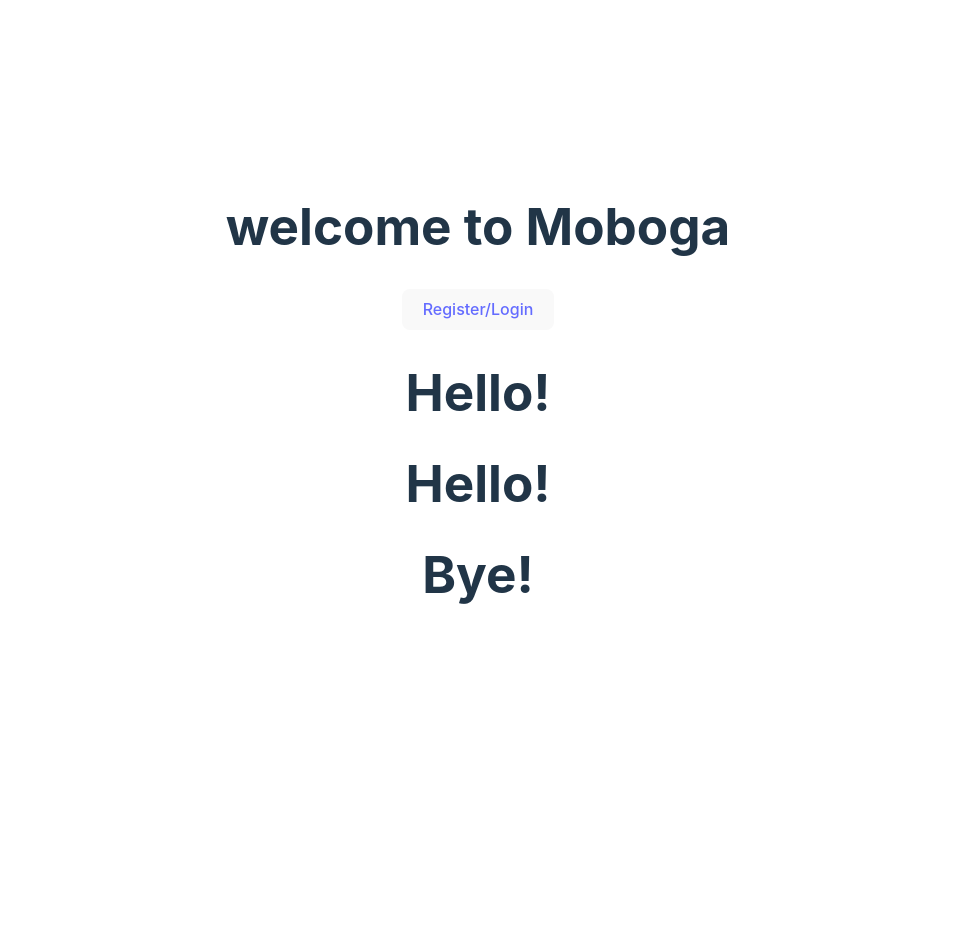
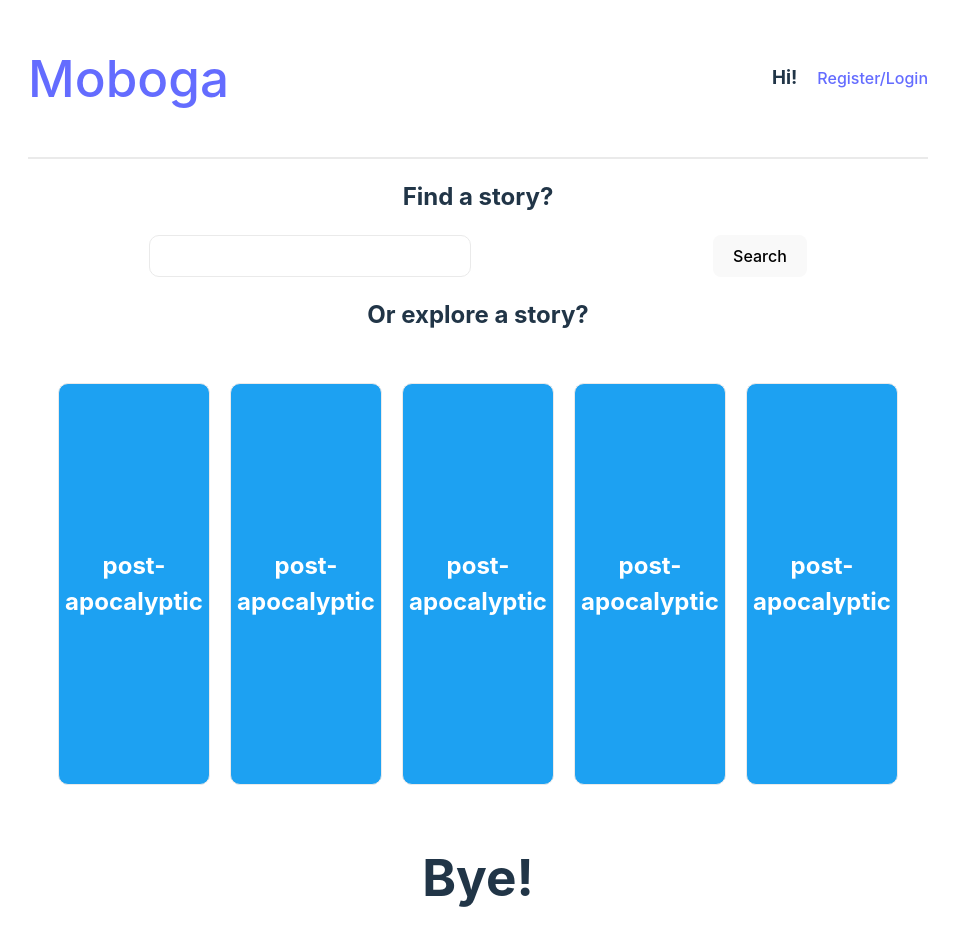
Before and after one commit to Finns841594/moboga, a React (Vite) app: page / in a window 1280 px wide. Shown: the whole page, without its empty margins (162-1120 px from the left). Before the commit the page ends 800 px from the top, so only its background shows below. Built offline with nearby package versions, Linux system fonts and the light colour scheme; no server answers.

Commit message:
before merge 28/march

```diff
--- a/src/App.css
+++ b/src/App.css
@@ -1,28 +1,26 @@
 #root {
   max-width: 1280px;
   margin: 0 auto;
-  padding: 2rem;
   text-align: center;
 }
 
-.story-bubble {
+/* .story-bubble {
   width: 100px;
   height: 100px;
   border-radius: 50%;
   position: absolute;
   background-color: palegreen;
-  /* animation:floating 6s ease-in-out infinite; */
-}
+} */
 
-.label-bubble {
+/* .label-bubble {
   width: 100px;
   height: 100px;
   border-radius: 50%;
   position: absolute;
   background-color: palevioletred;
-}
+} */
 
-@keyframes floating {
+/* @keyframes floating {
   0% {
     transform: translate(0, 0);
   }
@@ -32,7 +30,7 @@
   100% {
     transform: translate(0, 0);
   }
-}
+} */
 
 .img {
   width: 300px;
@@ -70,10 +68,81 @@
 }
 
 /* feng area */
+.header {
+  display: flex;
+  justify-content: space-between;
+  flex-direction: row;
+  align-items: center;
+  padding: 1rem 0;
+  border-bottom: 2px solid #eaeaea;
+}
+.header-username {
+  display: flex;
+  justify-content: space-between;
+  flex-direction: row;
+  align-items: center;
+}
 
+.header-login-username {
+  margin-right: 20px;
+}
 
+.search_bar-and-button {
+  display: flex;
+  flex-direction: row;
+  justify-content: space-around;
+}
+
+.search_searchbar {
+  width: 300px;
+  height: 40px;
+  border-radius: 10px;
+  border: 1px solid #eaeaea;
+  padding: 0 10px;
+}
+
+.cards-area {
+  display: flex;
+  flex-direction: row;
+  justify-content: center;
+  align-items: center;
+  padding: 20px;
+}
+
+.media-card {
+  width: 150px;
+  height: 400px;
+  border-radius: 10px;
+  border: 1px solid #eaeaea;
+  margin: 10px;
+  display: flex;
+  flex-direction: column;
+  justify-content: center;
+  align-items: center;
+
+}
+.media-card:hover {
+  width:300px;
+  transition: width 0.2s ease-in-out;
+}
+.media-card-header {
+  cursor: poiner;
+}
+
+.media-card-list {
+  list-style: none;
+  text-align: left;
+  max-height: 0px;
+  overflow: hidden;
+  cursor:pointer;
+  transition:max-height 0.3s ease;
+}
+
+.media-card-list.open {
+  max-height: 300px;
+
+}
 /* feng area */
-
 
 /* mar area */
 
--- a/src/Details.tsx
+++ b/src/Details.tsx
@@ -33,10 +33,18 @@ export const Details = () => {
 			<p>{params.media}</p>
 			{story ? <Labels labels={story.labels} /> : null}
 			{story && params.media ? (
+				params.media === 'movies' ? (
+				<>
+					<MediaCards medias={story['movies']} />
+				</>) :
+				params.media === 'books' ? (
 				<>
 					<MediaCards medias={story['books']} />
+				</>) : (
+				<>
+					<MediaCards medias={story['games']} />
 				</>
-			) : null}
+			)) : null}
 			<ReviewsArea />
 			<Footer />
 		</>
--- a/src/components/Bubbles.tsx
+++ b/src/components/Bubbles.tsx
@@ -8,15 +8,18 @@ export const Bubbles = () => {
       <li><div className="bubble1"><StoryBubble storyId={'2'} next={true} /></div></li>
       <ul className="maptree">
         <li><div className="bubble2"><LabelBubble labelName="survival" /></div></li>
-        <li><div className="bubble3"><LabelBubble labelName="post_apocalyptic" /></div></li>
+        <li>
+          <div className="bubble3"><LabelBubble labelName="post_apocalyptic" /></div>
+          <ul>
+            <li><StoryBubble storyId={'3'} next={true} /></li>
+            <li><StoryBubble storyId={'4'} next={true} /></li>
+          </ul>
+        </li>
         <li><div className="bubble4"><LabelBubble labelName="dystopia" /></div></li>
       </ul>
     </ul>
 
-      <ul>
-        <li><StoryBubble storyId={'3'} next={true} /></li>
-        <li><StoryBubble storyId={'4'} next={true} /></li>
-      </ul>
+
 
 
 
--- a/src/components/CardsArea.tsx
+++ b/src/components/CardsArea.tsx
@@ -1,7 +1,22 @@
+import { LabelCard } from "./LabelCard"
+
 export const CardsArea = () => {
+  const labelInfo = {
+    backgroundColor: '#1DA1F2',
+    textColor: 'white',
+    text: 'sci fi'
+  }
+
   return (
     <>
-    <h1>Hello!</h1>
+    <h2>Or explore a story?</h2>
+    <div className="cards-area">
+      <LabelCard />
+      <LabelCard />
+      <LabelCard />
+      <LabelCard />
+      <LabelCard />
+    </div>
     </>
   )
 }
--- a/src/components/Header.tsx
+++ b/src/components/Header.tsx
@@ -8,16 +8,26 @@ export const Header = () => {
 	}, []);
 	return (
 		<>
-			<h1>{user?.name} welcome to Moboga</h1>
-			<nav>
+		<div className='header' >
+			<h1 className='header-title'><a href='/'>Moboga</a></h1>
+
+
 				{authenticated ? (
-					<button onClick={() => logout()}>Log out</button>
+					<div className='header-username'>
+						<h3 className='header-login-username'>Hi, {user?.name}!</h3>
+						<div onClick={() => logout()}>Log out</div>
+					</div>
 				) : (
-					<button>
+					<div className='header-username'>
+						<h3 className='header-login-username'>Hi!</h3>
 						<a href="/login">Register/Login</a>
-					</button>
+					</div>
 				)}
-			</nav>
+
+
+		</div>
+
+
 		</>
 	);
 };
--- /dev/null
+++ b/src/components/LabelCard.tsx
@@ -0,0 +1,26 @@
+import { useState } from "react"
+
+export const LabelCard = () => {
+  const color = '#1DA1F2'
+  const [isOpen, setIsOpen] = useState(false)
+  const handleToggle = () => setIsOpen(!isOpen)
+
+  return (
+    <>
+    <div className="media-card" style={{ backgroundColor: color}}>
+      <div className='media-card-header' onClick={handleToggle} >
+        <h2 style={{ color: "white"}} onClick={handleToggle}>post-apocalyptic</h2>
+      </div>
+      <div >
+        { isOpen ? (
+        <ul className={`media-card-list ${isOpen ? 'open' : ''}`}>
+          <li><a href={`./map`}>The Last Of Us</a></li>
+          <li><a>Resident Evil</a></li>
+          <li>Mad Max</li>
+        </ul>
+        ) : null}
+      </div>
+    </div>
+    </>
+  )
+}
--- a/src/components/SearchArea.tsx
+++ b/src/components/SearchArea.tsx
@@ -1,7 +1,11 @@
 export const SearchArea = () => {
   return (
-    <>
-    <h1>Hello!</h1>
-    </>
+    <section className="search">
+      <h2>Find a story?</h2>
+      <div className="search_bar-and-button">
+        <input type='text' className="search_searchbar" ></input>
+        <button>Search</button>
+      </div>
+    </section>
   )
 }
--- a/src/components/StoryBubble.tsx
+++ b/src/components/StoryBubble.tsx
@@ -31,10 +31,10 @@ export const StoryBubble = ({storyId, next}:IStoryBubbleProp) => {
             <button><a href={`./details/games/${story.id}`} >games</a></button>
           ) : null }
           { (story.movies.length > 0) ? (
-            <button>movies</button>
+            <button><a href={`./details/movies/${story.id}`} >movies</a></button>
           ) : null }
           { (story.books.length > 0) ? (
-            <button>books</button>
+            <button><a href={`./details/books/${story.id}`} >books</a></button>
           ) : null }
         </div>
         {/* <ul>
```
